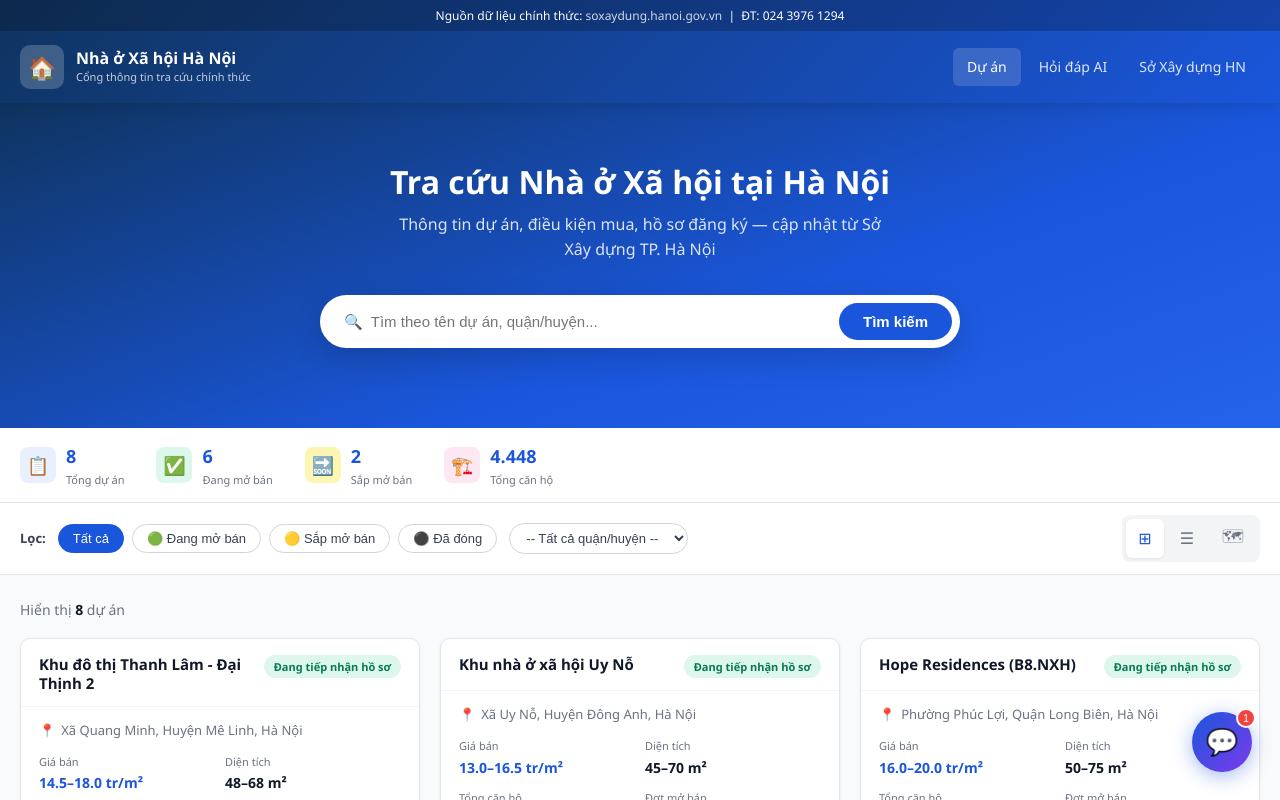
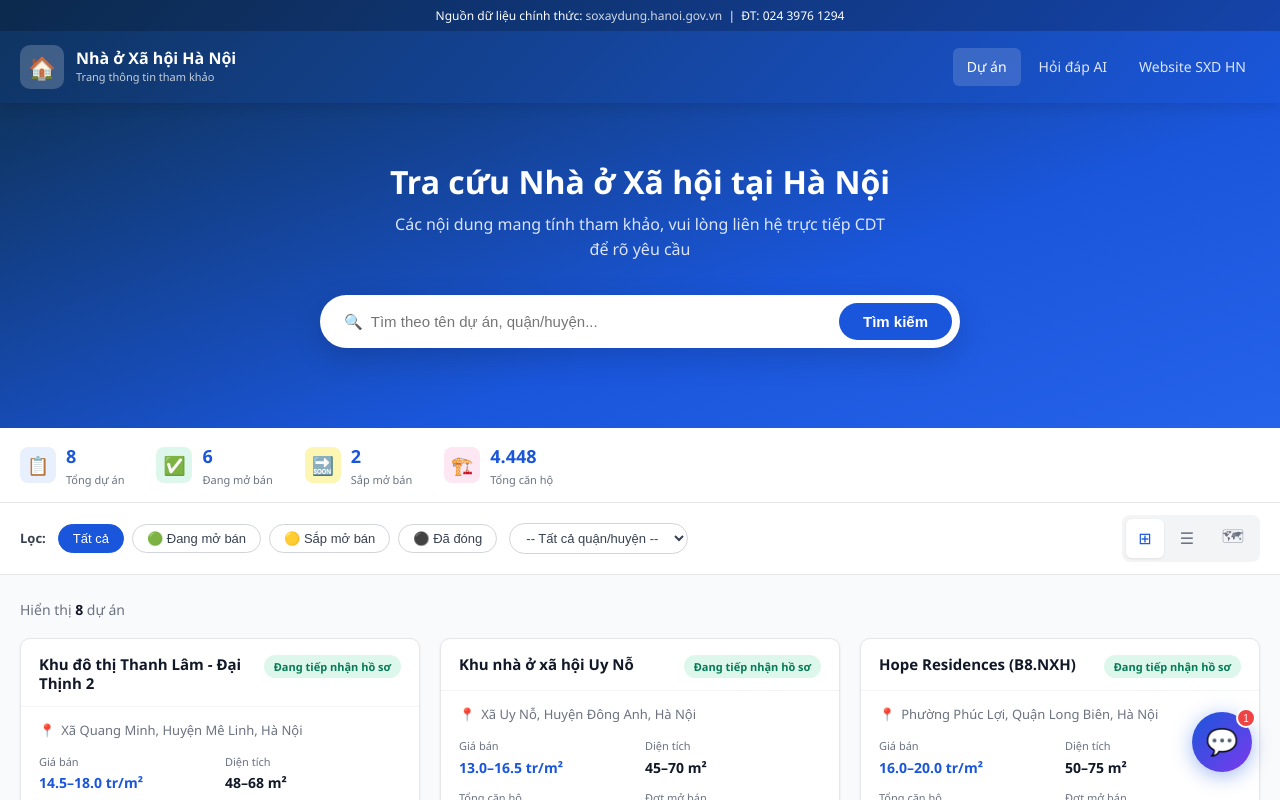
Before and after one commit to Hungthanthe/nha-o-xa-hoi, a website: page index.html in a window 1280 px wide. Shown: the top 800 px of the page. Drawn offline with nearby package versions, Linux system fonts and the light colour scheme; no server answers.

Commit message:
Sua noi dung header va mo ta trang chu

```diff
--- a/index.html
+++ b/index.html
@@ -22,13 +22,13 @@
       <div class="logo-icon">🏠</div>
       <div class="logo-text">
         <h1>Nhà ở Xã hội Hà Nội</h1>
-        <p>Cổng thông tin tra cứu chính thức</p>
+        <p>Trang thông tin tham khảo</p>
       </div>
     </div>
     <nav>
       <a href="index.html" class="active">Dự án</a>
       <a href="#" onclick="document.getElementById('chatbot-btn').click();return false;">Hỏi đáp AI</a>
-      <a href="https://soxaydung.hanoi.gov.vn" target="_blank">Sở Xây dựng HN</a>
+      <a href="https://soxaydung.hanoi.gov.vn" target="_blank">Website SXD HN</a>
     </nav>
   </div>
 </header>
@@ -36,7 +36,7 @@
 <!-- HERO -->
 <section class="hero">
   <h2>Tra cứu Nhà ở Xã hội tại Hà Nội</h2>
-  <p>Thông tin dự án, điều kiện mua, hồ sơ đăng ký — cập nhật từ Sở Xây dựng TP. Hà Nội</p>
+  <p>Các nội dung mang tính tham khảo, vui lòng liên hệ trực tiếp CDT để rõ yêu cầu</p>
   <div class="search-box">
     <input type="text" id="search-input" placeholder="🔍  Tìm theo tên dự án, quận/huyện..." autocomplete="off">
     <button onclick="handleSearch()">Tìm kiếm</button>
```
Also changed, not shown: chi-tiet.html (+3 -3 lines).
